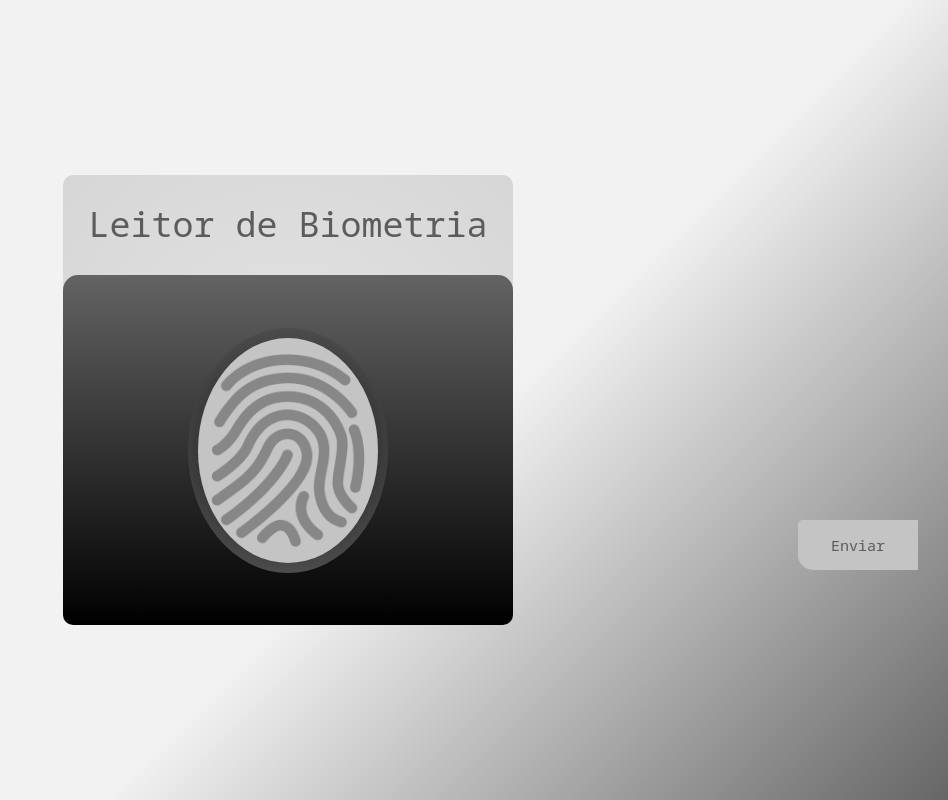
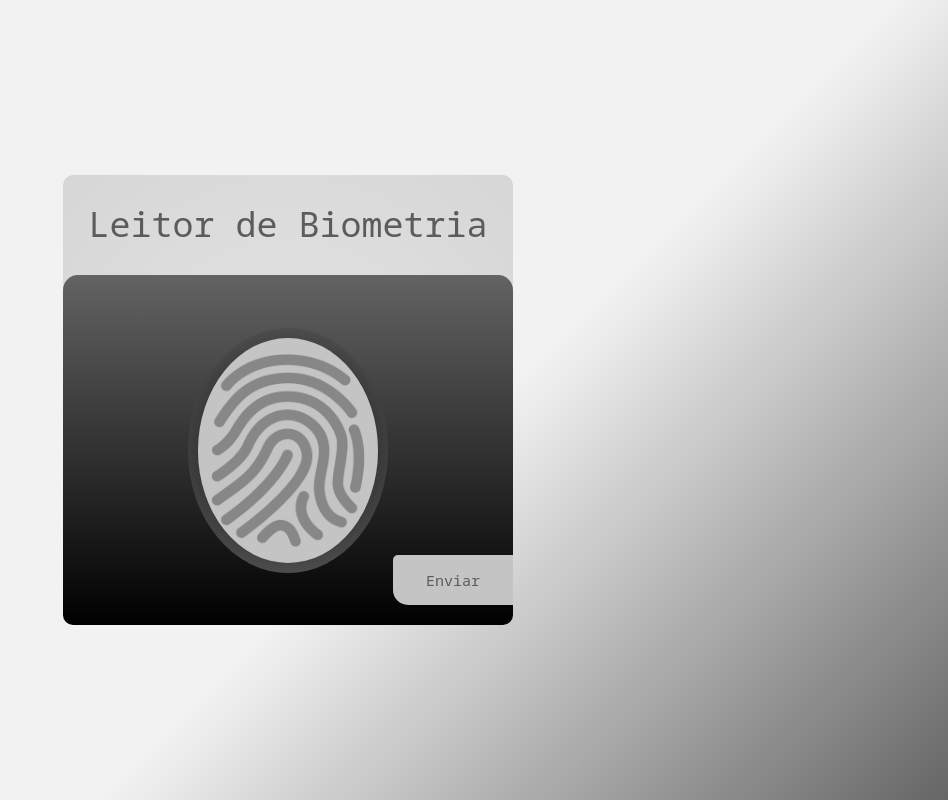
Before and after one commit to CarlMartins/python-fingerprint, a Django app: page /login/ in a window 1320 px wide. Shown: the whole page, without its empty margins (372-1320 px from the left). Run offline with Django 3.2, Linux system fonts and the light colour scheme.

Commit message:
Corrigida responsividade botao de envio de imagem

```diff
--- a/helloworld/static/css/style.css
+++ b/helloworld/static/css/style.css
@@ -80,7 +80,14 @@ p {
 }
 
 .bottom-section {
-  background: rgb(0,0,0);
+  display: flex;
+  align-items: center;
+  justify-content: center;
+  position: relative;
+}
+
+.finger-border {
+background: rgb(0,0,0);
   background: linear-gradient(0deg, rgba(0,0,0,1) 0%, rgba(99,99,99,1) 100%);
   width: 450px;
   height: 350px;
@@ -91,14 +98,15 @@ p {
   display: flex;
   align-items: center;
   justify-content: center;
+  position: relative;
 }
 
 .btn {
   position: absolute;
+  right: 0;
+  bottom: 20px;
   height: 50px;
   width: 120px;
-  top: 65%;
-  left: 1170px;
   background-color: rgb(196, 196, 196);
   border-bottom-left-radius: 15px;
   border-top-left-radius: 5px;
--- a/helloworld/templates/login.html
+++ b/helloworld/templates/login.html
@@ -18,12 +18,14 @@
       <div class="upper-section">
         <p>Leitor de Biometria</p>
       </div>
-      <form action="{%url 'logar'%}" method="post" class="bottom-section" enctype="multipart/form-data">
-        <label for="imageUpload" class="finger-container"></label>
-        <input type="file" id="imageUpload" accept="image/*" style="display: none" name="imgDigital">
-        <div class="out-border"></div>
-        <button class="btn" type="submit">Enviar</button>
-      </form>
+      <div class="bottom-section">
+        <form action="{%url 'logar'%}" method="post" class="finger-border" enctype="multipart/form-data">
+          <label for="imageUpload" class="finger-container"></label>
+          <input type="file" id="imageUpload" accept="image/*" style="display: none" name="imgDigital">
+          <div class="out-border"></div>
+          <button class="btn" type="submit">Enviar</button>
+        </form>
+      </div>
     </div>
   </div>
 </body>
```
